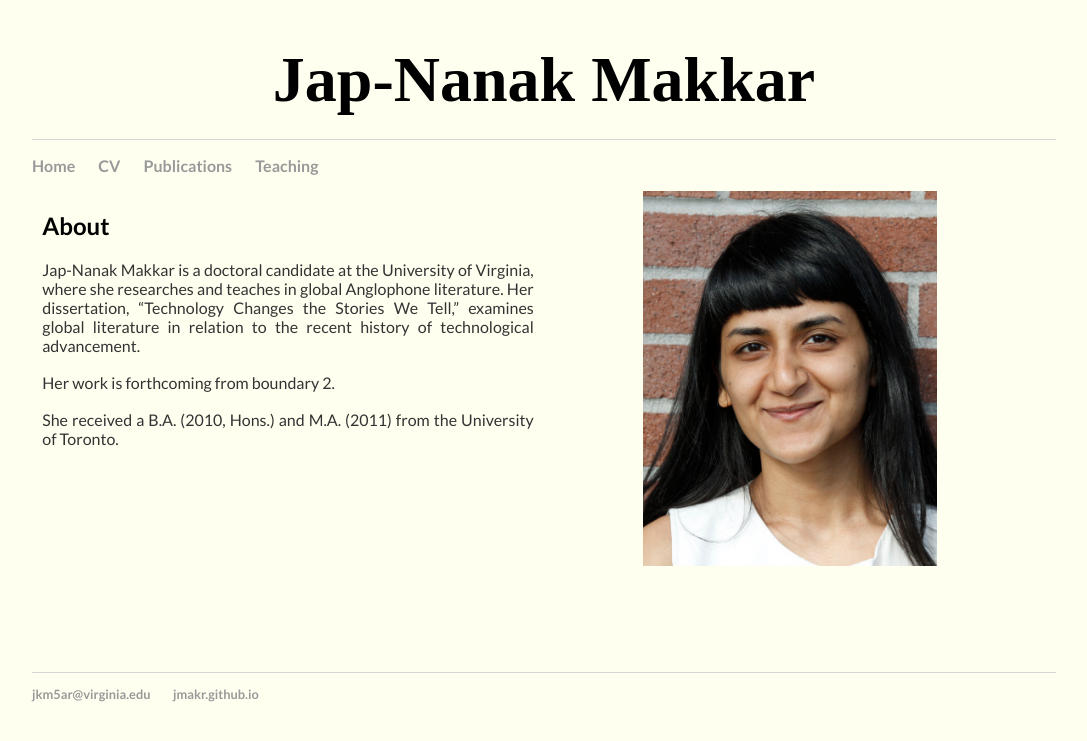
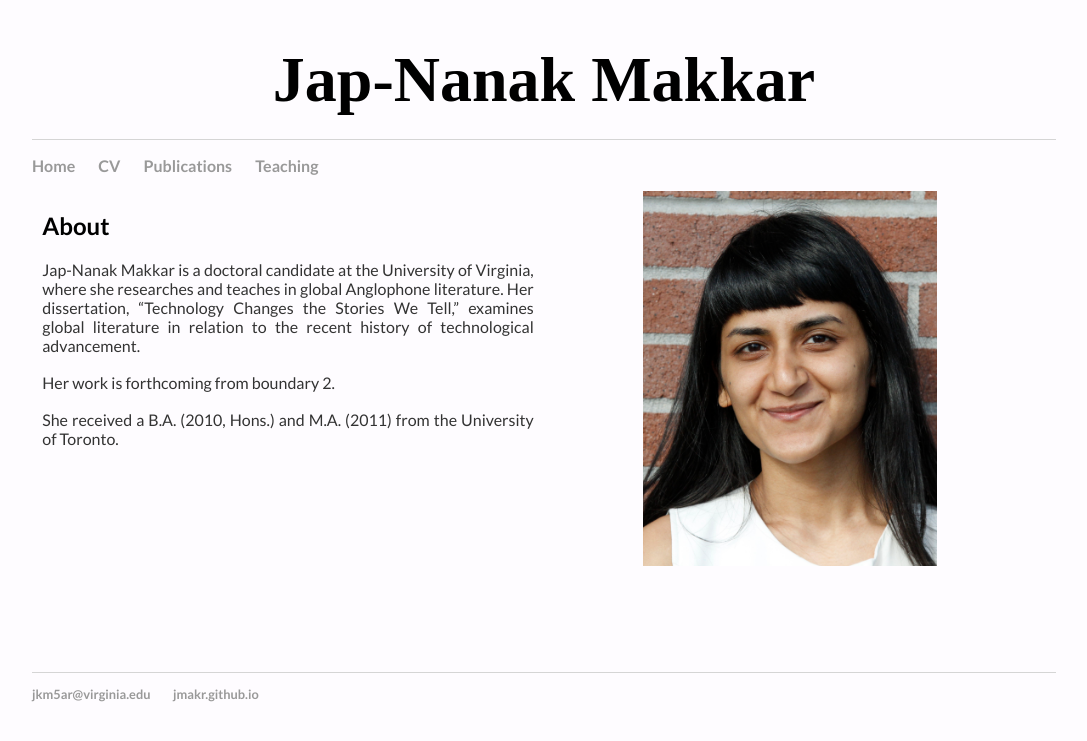
Before and after one commit to jmakr/jmakr.github.io, a Jekyll site: the page built from index.html, in a window 1280 px wide. Shown: the top 741 px of the page, without its empty margins (96-1183 px from the left). Built offline with Jekyll 4.4.1, drawn with Linux system fonts in a browser that asks for light colours.

Commit message:
Update main.css

```diff
--- a/css/main.css
+++ b/css/main.css
@@ -1,5 +1,5 @@
 header {
-  background-color: #FFFFF0;
+  background-color: #FEFCFF;
   height: 3em;
   display: block;
   text-align: center;
@@ -20,7 +20,7 @@ h1#logo {
 }
 
 body {
-    background-color: #FFFFF0;
+    background-color: #FEFCFF;
     margin-top: 30px;
     margin-right: auto;
     margin-bottom: auto;
```
